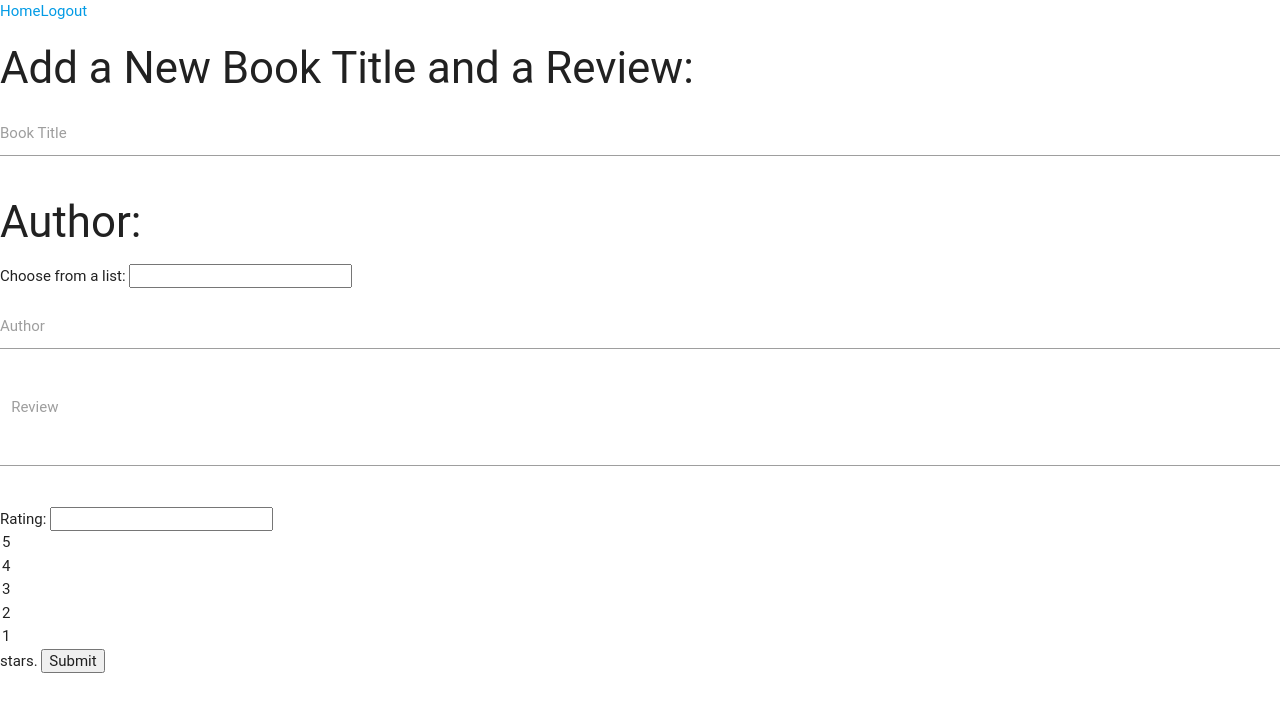
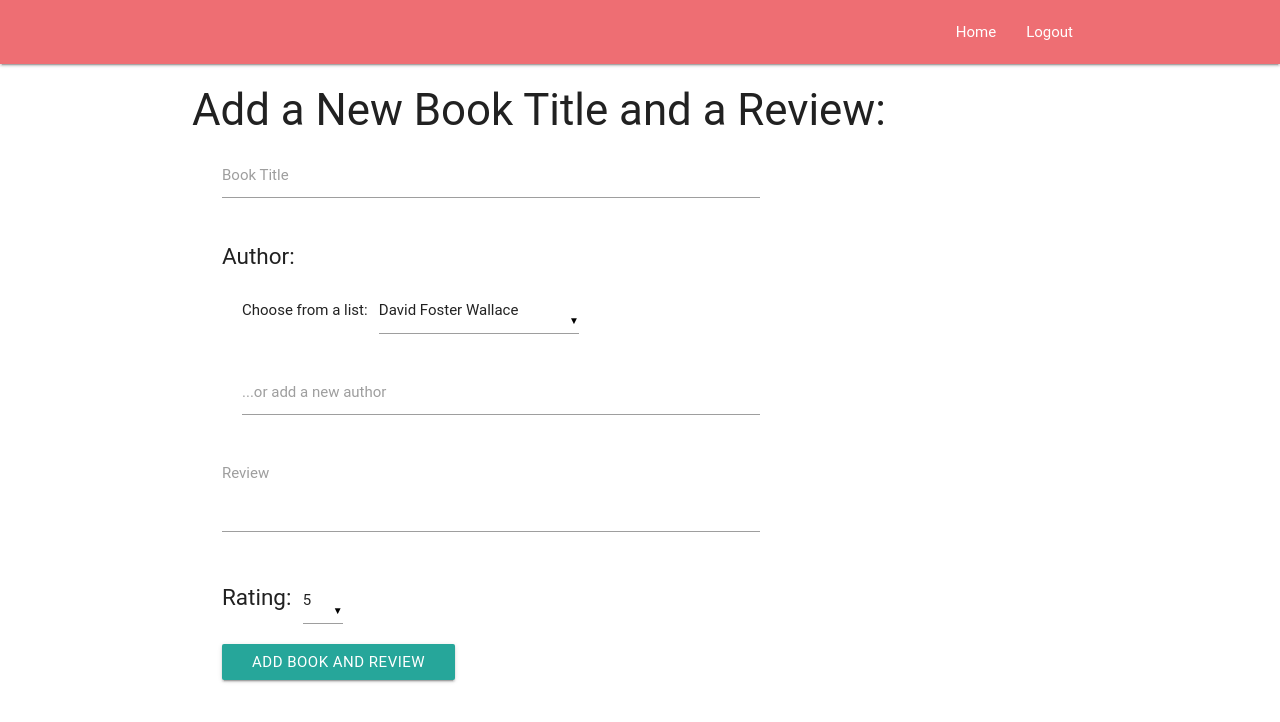
Before and after one commit to mingjianjzhang/LampBeltPrep, a CodeIgniter app: a page that uses application/views/addBookAndReviewView.php in a window 1280 px wide. Shown: the top 722 px of the page. Run offline with CodeIgniter, Linux system fonts and the light colour scheme; some libraries are stand-ins or nearby versions; some web fonts are replaced.

Commit message:
finished up page 3

```diff
--- a/application/views/addBookAndReviewView.php
+++ b/application/views/addBookAndReviewView.php
@@ -16,7 +16,7 @@ defined('BASEPATH') OR exit('No direct script access allowed');
 	<!-- Materialize CSS -->
 	<link rel="stylesheet" href="https://cdnjs.cloudflare.com/ajax/libs/materialize/0.97.7/css/materialize.min.css">
 	<!-- Personal CSS -->
-	<link rel="stylesheet" href="assets/css/style.css">
+	<link rel="stylesheet" href="/assets/css/style.css">
 
 
 	<!-- Less -->
@@ -30,41 +30,65 @@ defined('BASEPATH') OR exit('No direct script access allowed');
 	<script src="https://cdnjs.cloudflare.com/ajax/libs/materialize/0.97.7/js/materialize.min.js"></script>
 
 	<script>
-
+		 $(document).ready(function() {
+    $('select').material_select();
+  });
 	</script>
 </head>
 <body>
-	<div>
-		<a href="">Home</a><a href="">Logout</a>
-	</div>
+	<nav>
+		<div class="container">
+		<div class="nav-wrapper">
+
+			<ul id="nav-mobile" class="right">
+				<li><a>Home</a></li>
+				<li><a>Logout</a></li>
+			</ul>
+		</div>
+		</div>
+	</nav>
+<div class="container">
 	<div>
 		<h3>Add a New Book Title and a Review:</h3>
 	</div>
-	<div>
-		<form>
+
+		<form id="addBookandReview" action="" method="POST">
 			<div class="input-field">
 				<input type="text" id="title" name="title">
 				<label for="title">Book Title</label>
 			</div>
-			<h3>Author:</h3>
-			<p>Choose from a list: <input type="" name=""></p>
+			<p>Author:</p>
+			<div id="chooseAuthor">
+				<p>Choose from a list:</p>
+
+				<select class="author" name="authors">
+					<option value="">David Foster Wallace</option>
+					<option value="">Franz Kafka</option>
+					<option value="">Denis Johnson</option>
+					<option value="">Flannery O'Connor</option>
+				</select>
+				<div class="input-field">
+					<input type="text" id="author" name="author">
+					<label for="author">...or add a new author</label>
+				</div>
+			</div>
 			<div class="input-field">
-				<input type="text" id="author" name="author">
-				<label for="author">Author</label>
-			</div>
-			<div class="input-field col s12">
-				<textarea id="textarea1" class="materialize-textarea"></textarea>
+				<textarea id="textarea1" class="materialize-textarea" name="review"></textarea>
 				<label for="textarea1">Review</label>
 			</div>
-			<p>Rating: <input type="" name="">
-				<option>5</option>
-				<option>4</option>
-				<option>3</option>
-				<option>2</option>
-				<option>1</option>
-				stars.
-				<input type="submit" name="Add Book and Review">
-			</form>
+			<p id="ratinglabel">Rating:</p>
+			<select class="rating" name="rating">
+				<option value="5">5</option>
+				<option value="4">4</option>
+				<option value="3">3</option>
+				<option value="2">2</option>
+				<option value="1">1</option>
+			</select>
+			<br>
+			<button class="btn waves-effect waves-light center-align" type="submit">Add Book and Review</button>
+		</form>
+
 		</div>
+
 	</body>
 	</html>
--- a/assets/css/style.css
+++ b/assets/css/style.css
@@ -57,6 +57,42 @@
 	overflow: scroll;
 }
 
+#addBookandReview {
+	width: 60%;
+	margin-left: 2em;
+}
+	#addBookandReview > p {
+		font-size: 1.5em;
+	}
+
+#ratinglabel {
+	display: inline-block;
+}
+
+.rating {
+	width: 40px;
+}
 .recentReview p {
 	margin-left: 30px;
 }
+
+#chooseAuthor {
+	margin-left: 20px;
+}
+#chooseAuthor>p {
+	display: inline-block;
+
+}
+
+#chooseAuthor > p {
+	display: inline-block;
+}
+
+.author {
+	width: 200px;
+}
+.select-wrapper {
+	margin-left: .5em;
+	display: inline-block;
+
+}
```
